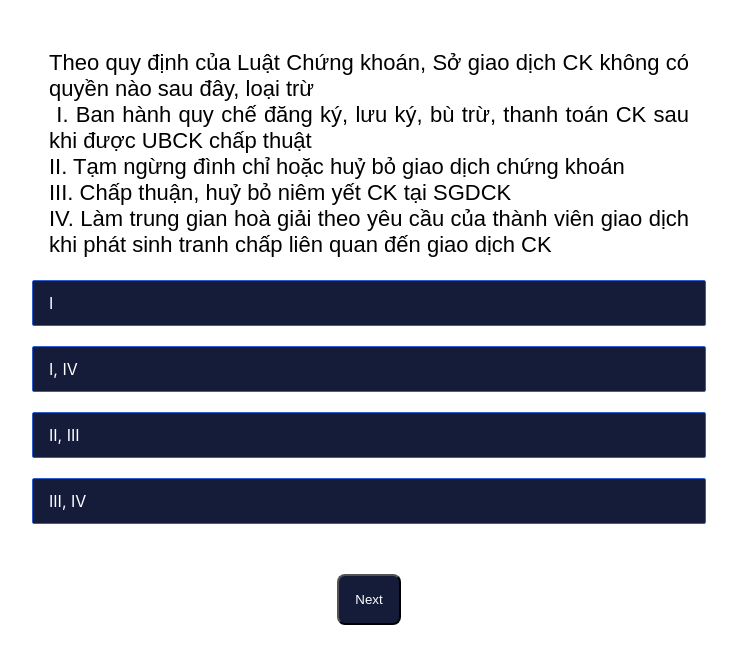
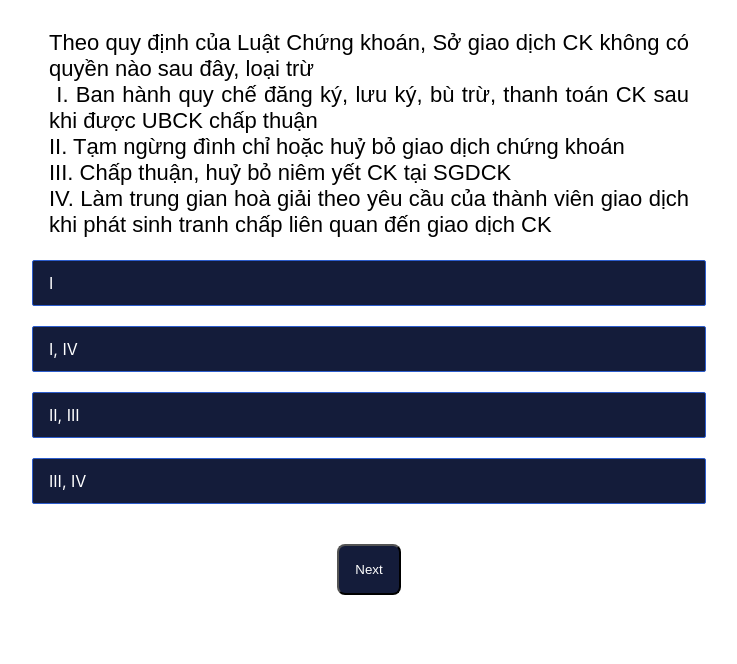
Before and after one commit to ducnguyenhn128/multiple_choice_quiz_app, a React (Create React App) app in the folder quizapp/: page /practise in a window 1280 px wide. Shown: the top 664 px of the page, without its empty margins (271-1008 px from the left). Built offline with nearby package versions, Linux system fonts and the light colour scheme.

Commit message:
chinh ta

```diff
--- a/quizapp/src/App.css
+++ b/quizapp/src/App.css
@@ -25,7 +25,7 @@ h1 {
 }
 
 .question_detail {
-  margin-top: 50px;
+  margin-top: 30px;
   width: 50%;
   margin-left: 25%;
   align-self: start;
@@ -69,7 +69,7 @@ h1 {
 
 .next_button {
   background-color: #141c3a;
-  margin: 30px auto;
+  margin: 20px auto;
   padding: 16px;
   color: white;
   border-radius: 8px;
@@ -79,7 +79,7 @@ h1 {
 .next_button:hover {
   background-color: #ffffff;
   border: 2px solid #141c3a;
-  margin: 30px auto;
+  /* margin: 30px auto; */
   padding: 16px;
   color: rgb(0, 0, 0);
   border-radius: 8px;
--- a/quizapp/src/QuestionBank.js
+++ b/quizapp/src/QuestionBank.js
@@ -368,7 +368,7 @@ const questionBank = [
         answer: 'I, II, IV'
     },
     {
-        question: 'Theo quy định của Luật Chứng khoán, Sở giao dịch CK không có quyền nào sau đây, loại trừ \n I. Ban hành quy chế đăng ký, lưu ký, bù trừ, thanh toán CK sau khi được UBCK chấp thuật \nII. Tạm ngừng đình chỉ hoặc huỷ bỏ giao dịch chứng khoán \nIII. Chấp thuận, huỷ bỏ niêm yết CK tại SGDCK \nIV. Làm trung gian hoà giải theo yêu cầu của thành viên giao dịch khi phát sinh tranh chấp liên quan đến giao dịch CK',
+        question: 'Theo quy định của Luật Chứng khoán, Sở giao dịch CK không có quyền nào sau đây, loại trừ \n I. Ban hành quy chế đăng ký, lưu ký, bù trừ, thanh toán CK sau khi được UBCK chấp thuận \nII. Tạm ngừng đình chỉ hoặc huỷ bỏ giao dịch chứng khoán \nIII. Chấp thuận, huỷ bỏ niêm yết CK tại SGDCK \nIV. Làm trung gian hoà giải theo yêu cầu của thành viên giao dịch khi phát sinh tranh chấp liên quan đến giao dịch CK',
         choices: [
             'I', 'I, IV', 'II, III', 'III, IV'
         ],
@@ -542,7 +542,7 @@ const questionBank = [
         answer: 'I, IV'
     },
     {
-        question: 'Khẳng định nào sau đây không đúng về phạm vi hoạt động của văn phòng đại diện công ty chứng khoán, công ty quản lý quỹ nước ngoài tại việt nam \nI. Xúc tiến xây dựng các dự án hợp tác trong lĩnh vực chứng khoán và thị trường chứng khoán tại việt nam \nII. Tư vấn khách hàng đầu tư chứng khoán \nIII. Thực hiện các hợp đồng thỏa thuận đã ký kết giữa công ty chứng khoán, công ty quan lý quỹ nước ngoài với các tổ chức kinh tế tại việt nam \nIV. Giám sát thực hiện các dự án do công ty chứng khoán, công ty quản lý quỹ nước ngoài tài trợ tại việt nam ',
+        question: 'Khẳng định nào sau đây không đúng về phạm vi hoạt động của văn phòng đại diện công ty chứng khoán, công ty quản lý quỹ nước ngoài tại việt nam \nI. Xúc tiến xây dựng các dự án hợp tác trong lĩnh vực chứng khoán và thị trường chứng khoán tại việt nam \nII. Tư vấn khách hàng đầu tư chứng khoán \nIII. Thực hiện các hợp đồng thỏa thuận đã ký kết giữa công ty chứng khoán, công ty quản lý quỹ nước ngoài với các tổ chức kinh tế tại việt nam \nIV. Giám sát thực hiện các dự án do công ty chứng khoán, công ty quản lý quỹ nước ngoài tài trợ tại Việt Nam ',
         choices: [
             'I, II', 'II, III', 'II, IV', 'III, IV'
         ],
@@ -579,7 +579,7 @@ const questionBank = [
     {
         question: 'Hạn chế đối với công ty chứng khoán, công ty quản lý quỹ đầu tư chứng khoán bao gồm \nI. Công ty chứng khoán được góp vốn thành lập, mua cổ phần, phần vốn góp để sở hữu hoặc cùng với người có liên quan (nếu có) sở hữu không quá 5% số cổ phiếu có quyền biểu quyết đang lưu hành của 1 công ty chứng khoán khác tại việt nam \nII. Công ty quản lý quỹ được góp vốn thành lập, mua cổ phần, phần vốn góp của 01 công ty quản lý quỹ để thực hiện hợp nhất, sát nhập  \nIII. Không được đưa ra nhận định hoặc đảm bảo với khách hàng về mức thu nhập hoặc lợi nhuận đạt được trên khoản đầu tư của mình hoặc đảm bao khách hàng không bị thua lỗ, trừ trường hợp đầu tư vào chứng khoán có thu nhập cố định \nIV. cổ đông sáng lập, thành viên góp vốn khi thành lập của công ty chứng khoán, công ty quản lý quỹ không được chuyển nhượng cổ phần hoặc phần vốn góp của mình trong thời hạn 05 năm kể từ ngày được cấp giấy phép, trừ trường hợp chuyển nhượng giữa các cổ đông sáng lập, thành viên góp vốn khi thành lập công ty',
         choices: [
-            'I, II', 'Ii, III', 'III, IV', "Tất cả các phương án trên"
+            'I, II', 'II, III', 'III, IV', "Tất cả các phương án trên"
         ],
         answer: 'III, IV'
     },
```
